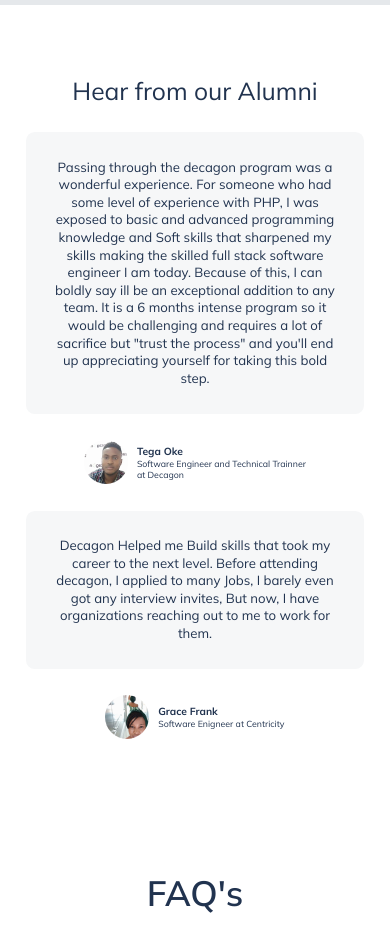
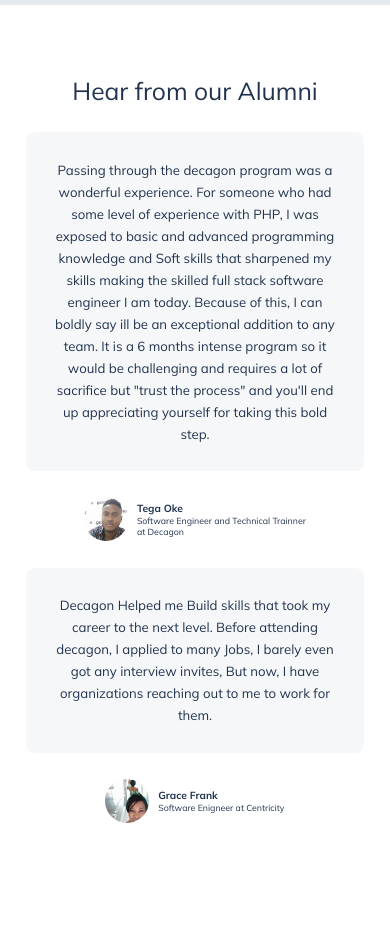
Before and after one commit to dexkode4/Decagon-fellowship, a React (Create React App) app: page / in a window 390 px wide. Shown: the part 6280-7230 px from the top of the page. Built offline with nearby package versions, Linux system fonts and the light colour scheme.

Commit message:
increase font size

```diff
--- a/src/components/Alumni/Alumni.module.scss
+++ b/src/components/Alumni/Alumni.module.scss
@@ -80,7 +80,6 @@
 
         @media (max-width:400px) {
             font-size: 1.5rem;
-            line-height: 2rem;
         }
     }
 }
```
